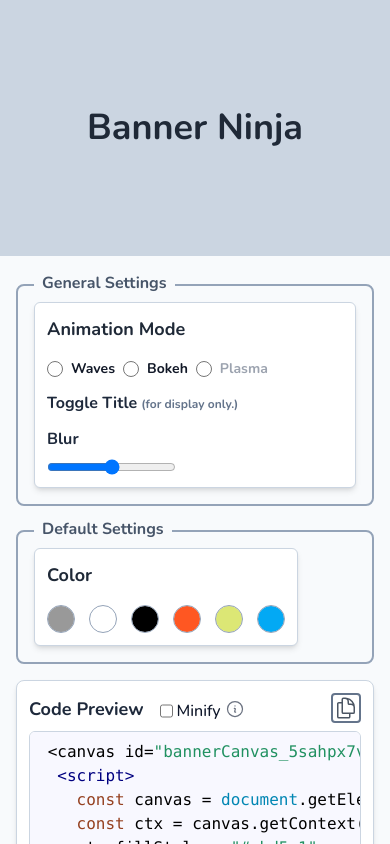
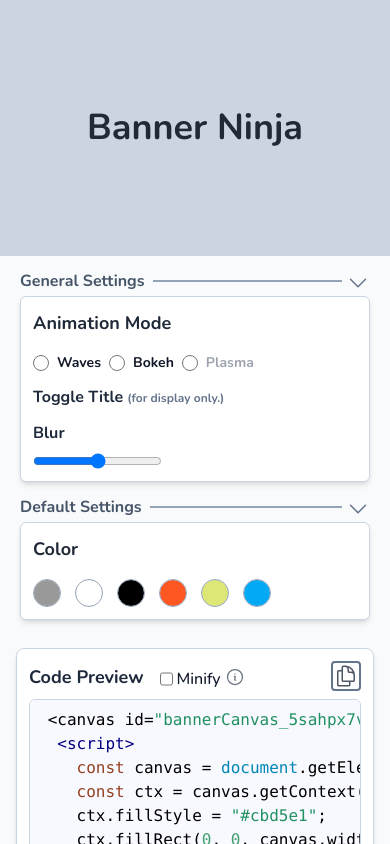
Before and after one commit to stujmar/banner-ninja, a React (Vite) app: page / in a window 390 px wide. Shown: the top 844 px of the page. Built offline with nearby package versions, Linux system fonts and the light colour scheme.

Commit message:
[sm] made toggle down and mobile styling for settings sections

```diff
--- a/src/App.tsx
+++ b/src/App.tsx
@@ -12,6 +12,8 @@ function App() {
   const [mode, setMode] = useState("default");
   const [settings, setSettings] = useState<any>(getInitialState(mode));
   const settingsRef = useRef(settings);
+  const [toggleGeneralSettings, setToggleGeneralSettings] = useState(true);
+  const [toggleModeSettings, setToggleModeSettings] = useState(true);
   const [titleSettings, setTitleSettings] = useState({
     text: "Banner Ninja",
     isActive: true,
@@ -36,6 +38,14 @@ function App() {
     setMode(mode);
     setSettings(getInitialState(mode));
   }
+
+  const toggleSettingsVisibility = (setting: string) => {
+    if (setting === "general") {
+      setToggleGeneralSettings(!toggleGeneralSettings);
+    } else {
+      setToggleModeSettings(!toggleModeSettings);
+    }
+  };
 
   // Update settings.
   useEffect(() => {
@@ -92,10 +102,16 @@ function App() {
         <div className="container max-w-6xl p-4 bg-slate-50 mx-auto h-screen justify-start items-center md:items-start">
           <div>
             {/* Top Row - Border Element */}
-            <div className="relative mt-3 p-4 border-2 border-slate-400 rounded-lg w-full">
-              <div className="absolute font-nunito font-bold text-slate-600 pt-px -top-4 px-2 bg-slate-50">General Settings</div>
+            <div className="relative mt-3 px-1 py-3 sm:p-4 sm:border-2 border-slate-400 rounded-lg w-full">
+            <div className="sm:hidden -top-1 absolute w-11/12 border-t-2 border-slate-400"></div>
+              <button onClick={() => toggleSettingsVisibility("general")} className="absolute font-nunito font-bold text-slate-600 pt-px -top-4 pr-2 sm:px-2 bg-slate-50">General Settings</button>
+              <button onClick={() => toggleSettingsVisibility("general")} className="absolute select-none focus:outline-none pt-px -top-3.5 right-0 sm:right-3 px-1 bg-slate-50">
+                <svg xmlns="http://www.w3.org/2000/svg" fill="none" viewBox="0 0 24 24" strokeWidth={1.5} stroke="currentColor" className={`w-6 h-6 stroke-slate-500 transition duration-100 ${toggleGeneralSettings ? "" : "-rotate-90"}`}>
+                  <path strokeLinecap="round" strokeLinejoin="round" d="M19.5 8.25l-7.5 7.5-7.5-7.5" />
+                </svg>
+              </button>
               {/* General Settings Grid */}
-              <div className="flex flex-wrap items-start gap-3 module-border sm:no-module-border">
+              {toggleGeneralSettings ? <div className="flex flex-wrap items-start gap-3 module-border sm:no-module-border">
                 <ModeSwitcher mode={mode} onClick={(e: any) => {handleModeChange(e)}} />
                 <ToggleButton label={"Toggle Title"} explainer={"(for display only.)"} onClick={toggleTitle} />
                 <Fader
@@ -111,15 +127,22 @@ function App() {
                   onChange={handleSettingsChange}
                 />
 
-              </div>
+              </div> : null}
             </div>
             {/* Mode Specific Settings */}
-            <div className="relative mt-6 p-4 flex items-start flex-wrap gap-3 border-2 border-slate-400 rounded-lg w-full">
-              <div className="absolute font-nunito font-bold text-slate-600 pt-px -top-4 px-2 bg-slate-50">{mode.charAt(0).toUpperCase() + mode.slice(1)} Settings</div>
+            <div className="relative mt-4 sm:mt-6 px-1 py-3 sm:p-4 sm:border-2 border-slate-400 rounded-lg w-full">
+            <div className="sm:hidden -top-1 absolute w-11/12 border-t-2 border-slate-400"></div>
+              <button onClick={() => toggleSettingsVisibility("mode")} className="absolute font-nunito font-bold text-slate-600 pt-px -top-4 pr-2 sm:px-2 bg-slate-50">{mode.charAt(0).toUpperCase() + mode.slice(1)} Settings</button>
+              <button onClick={() => toggleSettingsVisibility("mode")} className="absolute select-none focus:outline-none pt-px -top-3.5 right-0 sm:right-3 px-1 bg-slate-50">
+                <svg xmlns="http://www.w3.org/2000/svg" fill="none" viewBox="0 0 24 24" strokeWidth={1.5} stroke="currentColor" className={`w-6 h-6 stroke-slate-500 transition duration-100 ${toggleModeSettings ? "" : "-rotate-90"}`}>
+                  <path strokeLinecap="round" strokeLinejoin="round" d="M19.5 8.25l-7.5 7.5-7.5-7.5" />
+                </svg>
+              </button>
               {/* Mode Settings Grid */}
+              {toggleModeSettings ?
               <div className="flex flex-wrap items-start gap-3 module-border sm:no-module-border">
                 {controls}
-              </div>
+              </div> : null}
             </div>
           </div>
           <div className="p-2"></div>
--- a/src/components/animations/parameters/bokeh.json
+++ b/src/components/animations/parameters/bokeh.json
@@ -1,75 +1,15 @@
 {
-    "mode": "waves",
+    "mode": "bokeh",
     "x": 0,
     "y": 100,
     "increment": 0,
     "blur": 0,
     "properties": [
-    {
-        "label": "Line Color",
-        "attribute": "lineColor",
-        "type": "color",
-        "value": "#475569"
-      },
       {
         "label": "Background Color",
         "attribute": "backgroundColor",
         "type": "color",
         "value": "#cbd5e1"
-      },
-      {
-        "label": "Amplitude",
-        "attribute": "amplitude",
-        "type": "range",
-        "min": -250,
-        "max": 250,
-        "value": 60,
-        "step": 1
-      },
-      {
-        "label": "Count",
-        "attribute": "Count",
-        "type": "range",
-        "min": 1,
-        "max": 8,
-        "value": 3,
-        "step": 1
-      },
-      {
-        "label": "Count Offset",
-        "attribute": "Count Offest",
-        "type": "range",
-        "min": 10,
-        "max": 100,
-        "value": 50,
-        "step": 5
-      },
-      {
-        "label": "Line Width",
-        "attribute": "lineWidth",
-        "type": "range",
-        "min": 0,
-        "max": 36,
-        "value": 12,
-        "step": 4
-      },
-      {
-        "label": "Wave Length",
-        "attribute": "waveLength",
-        "type": "range",
-        "min": 0.01,
-        "max": 0.1,
-        "value": 0.012,
-        "step": 0.001
-      },
-      {
-        "label": "Frequency",
-        "attribute": "frequency",
-        "type": "range",
-        "min": 0.01,
-        "max": 0.1,
-        "value": 0.01,
-        "step": 0.01
       }
     ],
     "trails": 0.016,
--- a/src/components/animations/parameters/plasma.json
+++ b/src/components/animations/parameters/plasma.json
@@ -1,5 +1,5 @@
 {
-    "mode": "waves",
+    "mode": "plasma",
     "x": 0,
     "y": 100,
     "increment": 0,
--- a/src/output.css
+++ b/src/output.css
@@ -579,6 +579,46 @@ video {
   top: -1rem;
 }
 
+.right-0 {
+  right: 0px;
+}
+
+.right-4 {
+  right: 1rem;
+}
+
+.right-3 {
+  right: 0.75rem;
+}
+
+.left-4 {
+  left: 1rem;
+}
+
+.-left-4 {
+  left: -1rem;
+}
+
+.-left-2 {
+  left: -0.5rem;
+}
+
+.-top-2 {
+  top: -0.5rem;
+}
+
+.-top-1 {
+  top: -0.25rem;
+}
+
+.-top-3 {
+  top: -0.75rem;
+}
+
+.-top-3\.5 {
+  top: -0.875rem;
+}
+
 .-z-10 {
   z-index: -10;
 }
@@ -701,12 +741,32 @@ video {
   width: 1rem;
 }
 
+.w-11\/12 {
+  width: 91.666667%;
+}
+
 .max-w-6xl {
   max-width: 72rem;
 }
 
+.rotate-90 {
+  --tw-rotate: 90deg;
+  transform: translate(var(--tw-translate-x), var(--tw-translate-y)) rotate(var(--tw-rotate)) skewX(var(--tw-skew-x)) skewY(var(--tw-skew-y)) scaleX(var(--tw-scale-x)) scaleY(var(--tw-scale-y));
+}
+
+.-rotate-90 {
+  --tw-rotate: -90deg;
+  transform: translate(var(--tw-translate-x), var(--tw-translate-y)) rotate(var(--tw-rotate)) skewX(var(--tw-skew-x)) skewY(var(--tw-skew-y)) scaleX(var(--tw-scale-x)) scaleY(var(--tw-scale-y));
+}
+
 .cursor-pointer {
   cursor: pointer;
+}
+
+.select-none {
+  -webkit-user-select: none;
+     -moz-user-select: none;
+          user-select: none;
 }
 
 .resize {
@@ -789,6 +849,10 @@ video {
   border-width: 1px;
 }
 
+.border-t-2 {
+  border-top-width: 2px;
+}
+
 .border-slate-400 {
   --tw-border-opacity: 1;
   border-color: rgb(148 163 184 / var(--tw-border-opacity));
@@ -807,6 +871,11 @@ video {
 .border-gray-300 {
   --tw-border-opacity: 1;
   border-color: rgb(209 213 219 / var(--tw-border-opacity));
+}
+
+.border-red-400 {
+  --tw-border-opacity: 1;
+  border-color: rgb(248 113 113 / var(--tw-border-opacity));
 }
 
 .bg-slate-50 {
@@ -852,6 +921,22 @@ video {
   background-color: rgb(132 204 22 / var(--tw-bg-opacity));
 }
 
+.fill-white {
+  fill: #fff;
+}
+
+.stroke-white {
+  stroke: #fff;
+}
+
+.stroke-slate-500 {
+  stroke: #64748b;
+}
+
+.stroke-slate-400 {
+  stroke: #94a3b8;
+}
+
 .p-4 {
   padding: 1rem;
 }
@@ -882,12 +967,26 @@ video {
   padding-bottom: 1px;
 }
 
+.py-3 {
+  padding-top: 0.75rem;
+  padding-bottom: 0.75rem;
+}
+
+.px-1 {
+  padding-left: 0.25rem;
+  padding-right: 0.25rem;
+}
+
 .pb-24 {
   padding-bottom: 6rem;
 }
 
 .pt-px {
   padding-top: 1px;
+}
+
+.pr-2 {
+  padding-right: 0.5rem;
 }
 
 .text-left {
@@ -1050,6 +1149,18 @@ video {
   transition-duration: 150ms;
 }
 
+.transition {
+  transition-property: color, background-color, border-color, text-decoration-color, fill, stroke, opacity, box-shadow, transform, filter, -webkit-backdrop-filter;
+  transition-property: color, background-color, border-color, text-decoration-color, fill, stroke, opacity, box-shadow, transform, filter, backdrop-filter;
+  transition-property: color, background-color, border-color, text-decoration-color, fill, stroke, opacity, box-shadow, transform, filter, backdrop-filter, -webkit-backdrop-filter;
+  transition-timing-function: cubic-bezier(0.4, 0, 0.2, 1);
+  transition-duration: 150ms;
+}
+
+.duration-100 {
+  transition-duration: 100ms;
+}
+
 * {
   box-sizing: border-box;
 }
@@ -1157,6 +1268,46 @@ body {
     --tw-shadow-colored: 0 0 #0000;
     box-shadow: var(--tw-ring-offset-shadow, 0 0 #0000), var(--tw-ring-shadow, 0 0 #0000), var(--tw-shadow);
   }
+
+  .sm\:right-3 {
+    right: 0.75rem;
+  }
+
+  .sm\:mt-6 {
+    margin-top: 1.5rem;
+  }
+
+  .sm\:hidden {
+    display: none;
+  }
+
+  .sm\:border-2 {
+    border-width: 2px;
+  }
+
+  .sm\:p-4 {
+    padding: 1rem;
+  }
+
+  .sm\:py-4 {
+    padding-top: 1rem;
+    padding-bottom: 1rem;
+  }
+
+  .sm\:px-2 {
+    padding-left: 0.5rem;
+    padding-right: 0.5rem;
+  }
+
+  .sm\:px-4 {
+    padding-left: 1rem;
+    padding-right: 1rem;
+  }
+
+  .sm\:px-6 {
+    padding-left: 1.5rem;
+    padding-right: 1.5rem;
+  }
 }
 
 @media (min-width: 768px) {
```
